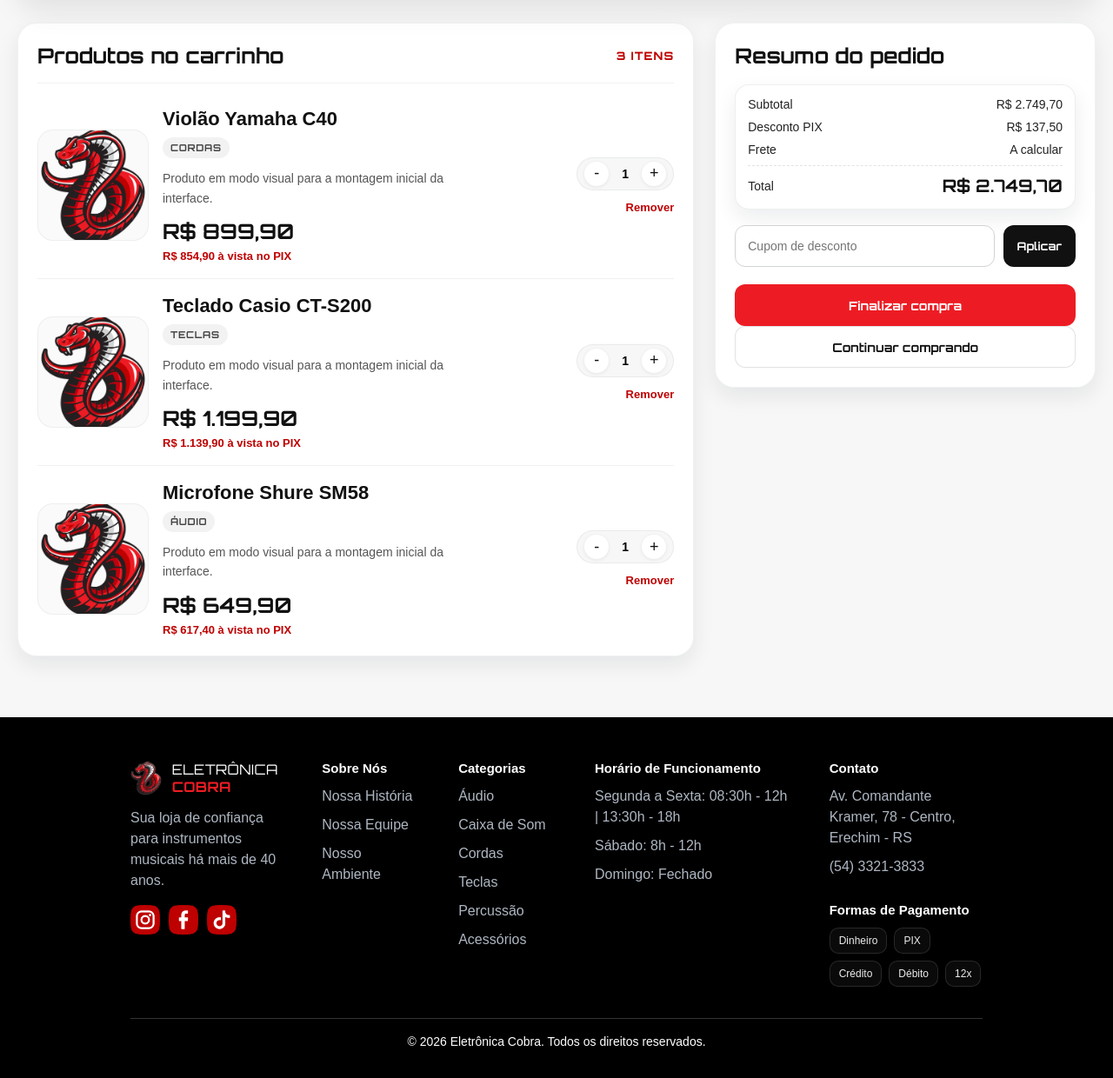
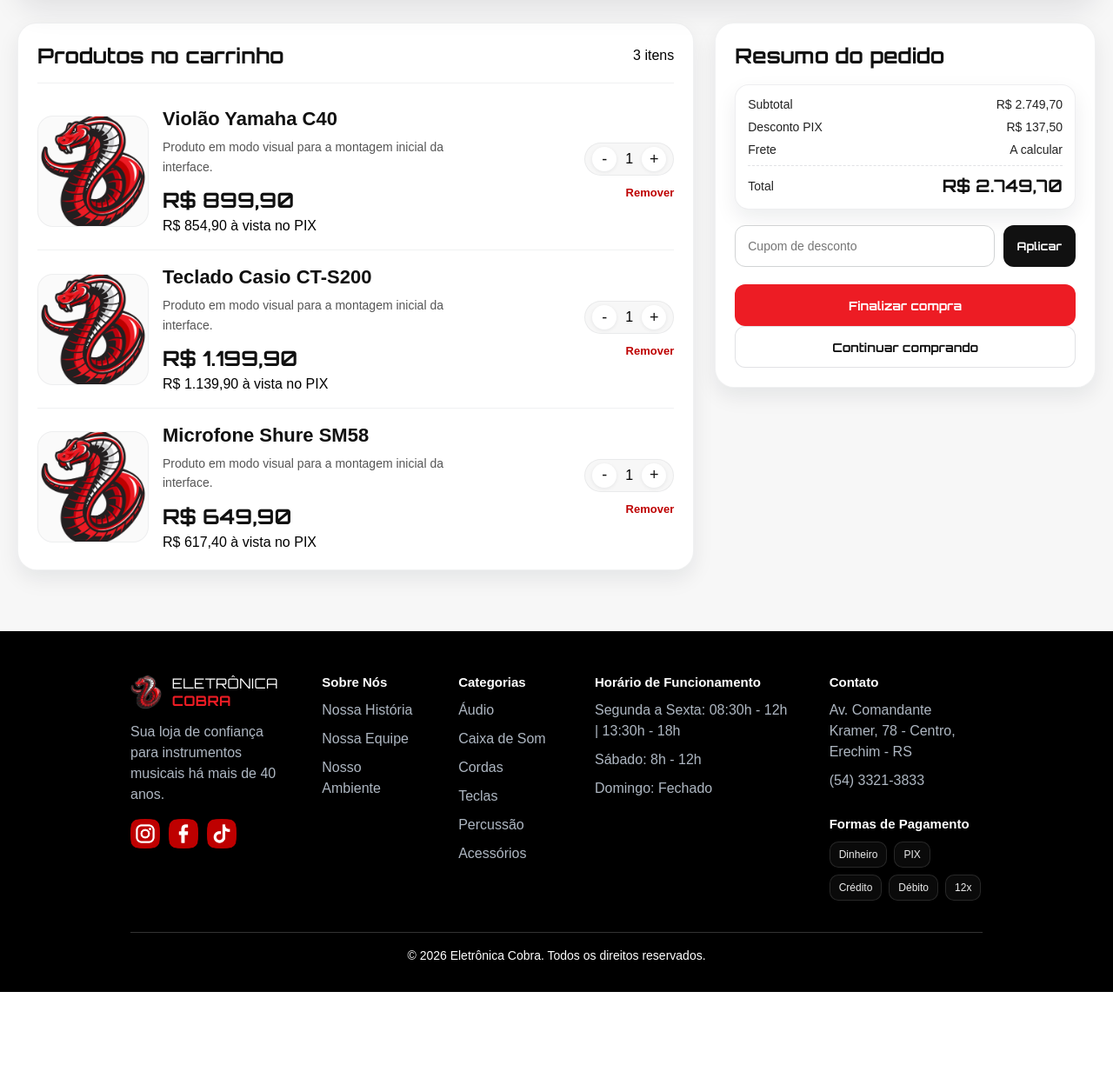
Before and after one commit to MarcoZanandrea10/Eletronica_Cobra, a PHP site: page /carrinho.php in a window 1280 px wide. Shown: the part 359-1599 px from the top of the page at 87% size. After the commit the page ends 1500 px from the top, so only its background shows below. Run offline with PHP 8.4, Linux system fonts and the light colour scheme.

Commit message:
Dev - Correções Carrinho

```diff
--- a/carrinho.php
+++ b/carrinho.php
@@ -6,7 +6,6 @@ $modoCarrinho = $modoCarrinho ?? 'pagina';
 $itensCarrinho = [
     [
         'nome' => 'Violão Yamaha C40',
-        'categoria' => 'Cordas',
         'preco' => 899.90,
         'preco_pix' => 854.90,
         'quantidade' => 1,
@@ -14,7 +13,6 @@ $itensCarrinho = [
     ],
     [
         'nome' => 'Teclado Casio CT-S200',
-        'categoria' => 'Teclas',
         'preco' => 1199.90,
         'preco_pix' => 1139.90,
         'quantidade' => 1,
@@ -22,7 +20,6 @@ $itensCarrinho = [
     ],
     [
         'nome' => 'Microfone Shure SM58',
-        'categoria' => 'Áudio',
         'preco' => 649.90,
         'preco_pix' => 617.40,
         'quantidade' => 1,
@@ -52,12 +49,12 @@ foreach ($itensCarrinho as $item) {
     <div class="cobra-cart-backdrop" id="cobraCartBackdrop"></div>
 
     <aside class="cobra-cart-drawer" id="cobraCartDrawer" aria-hidden="true">
-        <div class="cobra-cart-topbar">
+        <div class="footer_carrinho">
             <div>
                 <h2>Seu carrinho</h2>
             </div>
 
-            <button type="button" class="cobra-cart-close" id="cobraCartClose" aria-label="Fechar carrinho">
+            <button type="button" class="fechar_carrinho" id="cobraCartClose">
                 &times;
             </button>
         </div>
@@ -66,7 +63,10 @@ foreach ($itensCarrinho as $item) {
             <div class="cobra-cart-preview-list">
                 <?php if ($carrinhoVazio): ?>
                     <div class="cobra-cart-empty-preview">
-                        <div class="cobra-cart-empty-icon">🛒</div>
+                        <div class="icon_carrinho">
+                            <img src="<?= $base ?>/icons/carrinho_vermelho.png" alt="Ícone do carrinho" width="40" height="40">
+                        </div>
+
                         <h3>Seu carrinho está vazio</h3>
                         <p>Adicione alguns produtos para vê-los aqui.</p>
                         <a href="<?= $base; ?>/produtos.php" class="cobra-cart-btn">Ver produtos</a>
@@ -74,21 +74,20 @@ foreach ($itensCarrinho as $item) {
                 <?php else: ?>
                     <?php foreach ($itensCarrinho as $item): ?>
                         <div class="cobra-cart-item">
-                            <div class="cobra-cart-thumb">
+                            <div class="img_item">
                                 <img src="<?= $item['imagem']; ?>" alt="<?= htmlspecialchars($item['nome']); ?>">
                             </div>
 
                             <div class="cobra-cart-item-info">
                                 <h3><?= htmlspecialchars($item['nome']); ?></h3>
-                                <div class="cobra-cart-tag"><?= htmlspecialchars($item['categoria']); ?></div>
 
-                                <p class="cobra-cart-price"><?= formatarPreco($item['preco']); ?></p>
-                                <p class="cobra-cart-price-pix"><?= formatarPreco($item['preco_pix']); ?> à vista no PIX</p>
+                                <p class="preco_item"><?= formatarPreco($item['preco']); ?></p>
+                                <p class="preco_item_pix"><?= formatarPreco($item['preco_pix']); ?> à vista no PIX</p>
 
                                 <div class="cobra-cart-actions">
                                     <div class="cobra-cart-qty">
                                         <button type="button">-</button>
-                                        <span><?= $item['quantidade']; ?></span>
+                                        <a><?= $item['quantidade']; ?></a>
                                         <button type="button">+</button>
                                     </div>
 
@@ -109,23 +108,23 @@ foreach ($itensCarrinho as $item) {
                 </div>
             <?php else: ?>
                 <div class="cobra-cart-summary">
-                    <div class="cobra-cart-row">
-                        <span>Subtotal</span>
-                        <span><?= formatarPreco($subtotal); ?></span>
+                    <div class="pagamento_item">
+                        <a>Subtotal</a>
+                        <a><?= formatarPreco($subtotal); ?></a>
                     </div>
 
-                    <div class="cobra-cart-row">
-                        <span>PIX</span>
-                        <span><?= formatarPreco($subtotalPix); ?></span>
+                    <div class="pagamento_item">
+                        <a>PIX</a>
+                        <a><?= formatarPreco($subtotalPix); ?></a>
                     </div>
 
-                    <div class="cobra-cart-row">
-                        <span>Frete</span>
-                        <span>A calcular</span>
+                    <div class="pagamento_item">
+                        <a>Frete</a>
+                        <a>A calcular</a>
                     </div>
 
-                    <div class="cobra-cart-row total">
-                        <span>Total</span>
+                    <div class="pagamento_item total">
+                        <a>Total</a>
                         <strong><?= formatarPreco($subtotal); ?></strong>
                     </div>
                 </div>
@@ -223,7 +222,10 @@ foreach ($itensCarrinho as $item) {
                 <?php if ($carrinhoVazio): ?>
                     <section class="cobra-cart-page-empty">
                         <div class="cobra-cart-page-empty-box">
-                            <div class="cobra-cart-empty-icon">🛒</div>
+                            <div class="icon_carrinho">
+                                <img src="<?= $base ?>/icons/carrinho_vermelho.png" alt="Ícone do carrinho" width="40" height="40">
+                            </div>
+
                             <h2>Seu carrinho está vazio</h2>
                             <p>Você ainda não adicionou nenhum produto ao carrinho.</p>
                             <a href="<?= $base; ?>/produtos.php" class="cobra-cart-btn">Ver produtos</a>
@@ -234,7 +236,7 @@ foreach ($itensCarrinho as $item) {
                         <div class="cobra-cart-page-card cobra-cart-page-list-card">
                             <div class="cobra-cart-page-card-head">
                                 <h2>Produtos no carrinho</h2>
-                                <span><?= count($itensCarrinho); ?> itens</span>
+                                <a><?= count($itensCarrinho); ?> itens</a>
                             </div>
 
                             <?php foreach ($itensCarrinho as $item): ?>
@@ -245,7 +247,6 @@ foreach ($itensCarrinho as $item) {
 
                                     <div class="cobra-cart-page-info">
                                         <h3><?= htmlspecialchars($item['nome']); ?></h3>
-                                        <div class="cobra-cart-tag"><?= htmlspecialchars($item['categoria']); ?></div>
 
                                         <p class="cobra-cart-page-desc">
                                             Produto em modo visual para a montagem inicial da interface.
@@ -253,14 +254,14 @@ foreach ($itensCarrinho as $item) {
 
                                         <div class="cobra-cart-page-price">
                                             <strong><?= formatarPreco($item['preco']); ?></strong>
-                                            <span><?= formatarPreco($item['preco_pix']); ?> à vista no PIX</span>
+                                            <a><?= formatarPreco($item['preco_pix']); ?> à vista no PIX</a>
                                         </div>
                                     </div>
 
                                     <div class="cobra-cart-page-side">
                                         <div class="cobra-cart-qty">
                                             <button type="button">-</button>
-                                            <span><?= $item['quantidade']; ?></span>
+                                            <a><?= $item['quantidade']; ?></a>
                                             <button type="button">+</button>
                                         </div>
 
@@ -274,23 +275,23 @@ foreach ($itensCarrinho as $item) {
                             <h2>Resumo do pedido</h2>
 
                             <div class="cobra-cart-summary">
-                                <div class="cobra-cart-row">
-                                    <span>Subtotal</span>
-                                    <span><?= formatarPreco($subtotal); ?></span>
+                                <div class="pagamento_item">
+                                    <a>Subtotal</a>
+                                    <a><?= formatarPreco($subtotal); ?></a>
                                 </div>
 
-                                <div class="cobra-cart-row">
-                                    <span>Desconto PIX</span>
-                                    <span><?= formatarPreco($subtotal - $subtotalPix); ?></span>
+                                <div class="pagamento_item">
+                                    <a>Desconto PIX</a>
+                                    <a><?= formatarPreco($subtotal - $subtotalPix); ?></a>
                                 </div>
 
-                                <div class="cobra-cart-row">
-                                    <span>Frete</span>
-                                    <span>A calcular</span>
+                                <div class="pagamento_item">
+                                    <a>Frete</a>
+                                    <a>A calcular</a>
                                 </div>
 
-                                <div class="cobra-cart-row total">
-                                    <span>Total</span>
+                                <div class="pagamento_item total">
+                                    <a>Total</a>
                                     <strong><?= formatarPreco($subtotal); ?></strong>
                                 </div>
                             </div>
--- a/footer/nosso_ambiente.php
+++ b/footer/nosso_ambiente.php
@@ -68,7 +68,6 @@
         .ambiente_intro_texto p {
             color: #555;
             font-size: 1rem;
-            text-indent: 40px;
             line-height: 1.8;
             margin-bottom: 16px;
         }
--- a/produtos.php
+++ b/produtos.php
@@ -20,7 +20,6 @@
 
 
 
-
     <?php require __DIR__ . '/footer/footer.php'; ?>
 </body>
 
--- a/styles/carrinho.css
+++ b/styles/carrinho.css
@@ -173,33 +163,17 @@
     font-weight: 700;
 }
 
-.cobra-cart-tag {
-    display: inline-flex;
-    align-items: center;
-    gap: 6px;
-    padding: 5px 9px;
-    border-radius: 999px;
-    background: #f2f2f2;
-    color: #444;
-    font-size: 11px;
-    font-weight: 700;
-    text-transform: uppercase;
-    letter-spacing: 0.06em;
+.preco_item {
     font-family: "Orbitron", Arial, Helvetica, sans-serif;
-    margin-bottom: 10px;
+    color: var(--cobra-preto);
+    margin: 0 0 4px;
+    font-size: 18px;
+    font-weight: 800;
 }
 
-.cobra-cart-price {
-    margin: 0 0 4px;
-    color: var(--cobra-preto);
-    font-size: 18px;
-    font-weight: 800;
-    font-family: "Orbitron", Arial, Helvetica, sans-serif;
-}
-
-.cobra-cart-price-pix {
+.preco_item_pix {
+    color: var(--cobra-vermelho-escuro);
     margin: 0 0 12px;
-    color: var(--cobra-vermelho-escuro);
     font-size: 12px;
     font-weight: 700;
 }
@@ -472,10 +446,6 @@
     color: var(--cobra-preto);
 }
 
-.cobra-cart-page-info .cobra-cart-tag {
-    margin-bottom: 12px;
-}
-
 .cobra-cart-page-desc {
     margin: 0 0 12px;
     color: #555;
```
Also changed, not shown: other parts of styles/carrinho.css (+41 -52 lines), icons/carrinho_vermelho.png (added).
